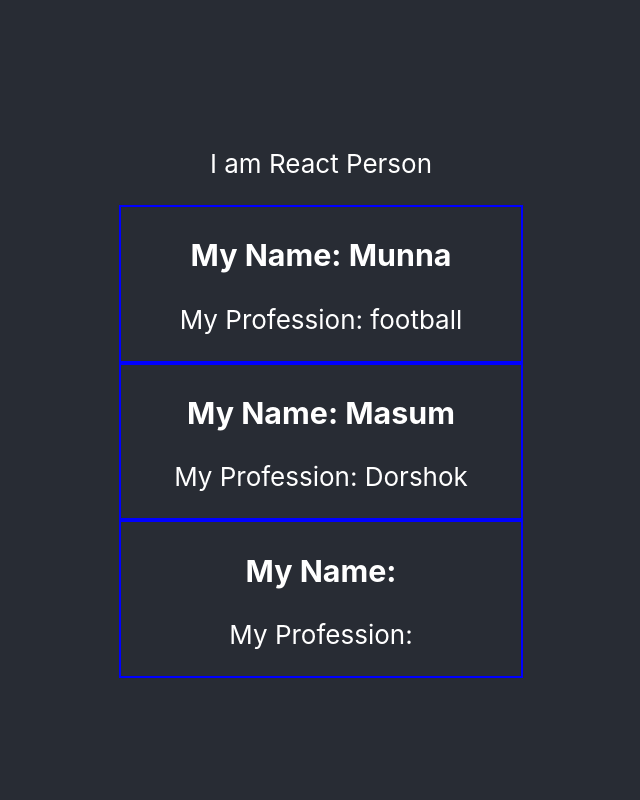
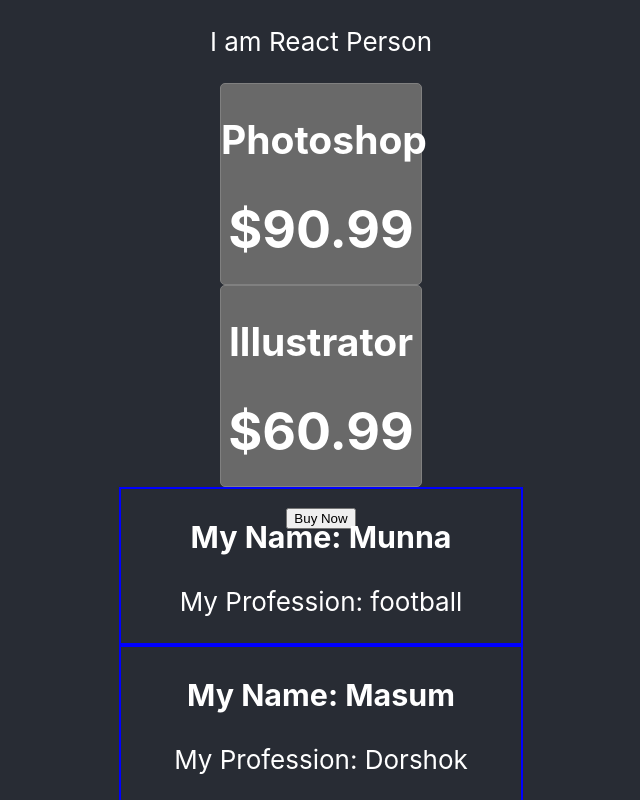
Before and after one commit to ariful4966/programmingHero-course-revesion, a React (Create React App) app: page / in a window 1280 px wide. Shown: the top 800 px of the page, without its empty margins (319-959 px from the left). Built offline with nearby package versions, Linux system fonts and the light colour scheme.

Commit message:
pass object to components and access object 32.8

```diff
--- a/src/App.js
+++ b/src/App.js
@@ -2,12 +2,20 @@
 import './App.css';
 
 function App() {
-  const nayoks = ['Anwar', 'Jafor', 'Alomgir', 'Salman']
+  // const nayoks = ['Anwar', 'Jafor', 'Alomgir', 'Salman']
+  const products = [
+    {name: 'Photoshop', price: '$90.99'},
+    {name: 'Illustrator', price: '$60.99'},
+    {name: 'PDF Reader', price: '$6.99'},
+
+]
   return (
     <div className="App">
       <header className="App-header">
 
         <p>I am React Person</p>
+        <Product product={products[0]}></Product>
+        <Product product={products[1]}></Product>
         <Person name="Munna" job="football"></Person>
         <Person name="Masum" job="Dorshok"></Person>
         <Person></Person>
@@ -15,10 +23,30 @@
     </div>
   );
 }
+
+function Product(props) {
+  const productStyle = {
+    border: '1px solid gray',
+    borderRadius: '5px',
+    backgroundColor: '#696969',
+    height: '200px',
+    width: '200px',
+    float: 'left'
+  }
+  const {name, price}=props.product;
+  console.log(name, price);
+  return (
+    <div style={productStyle}>
+      <h2>{name}</h2>
+      <h1>{price}</h1>
+      <button>Buy Now</button>
+    </div>
+  )
+}
 function Person(props) {
 
   return (
-    <div style={{border: '2px solid blue', width:'400px'}}>
+    <div style={{ border: '2px solid blue', width: '400px' }}>
       <h3>My Name: {props.name}</h3>
       <p>My Profession: {props.job}</p>
     </div>
```
